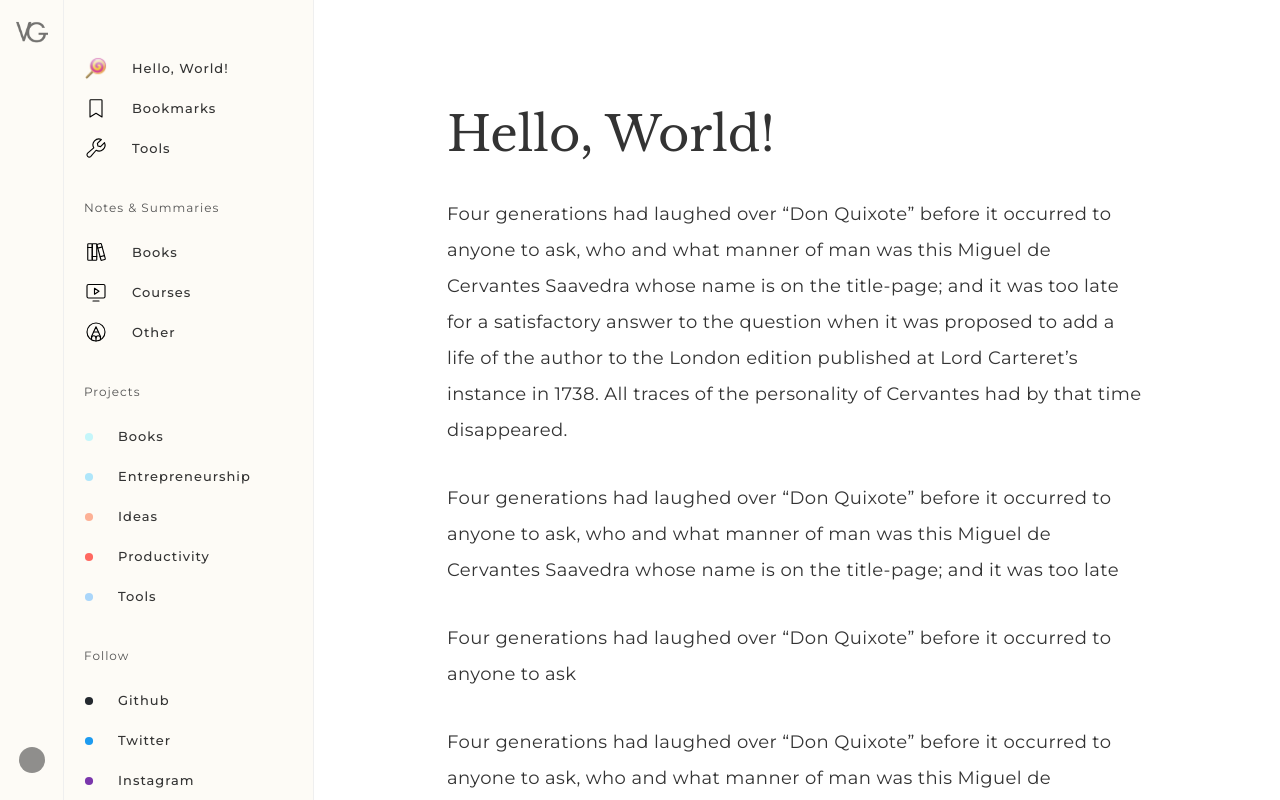
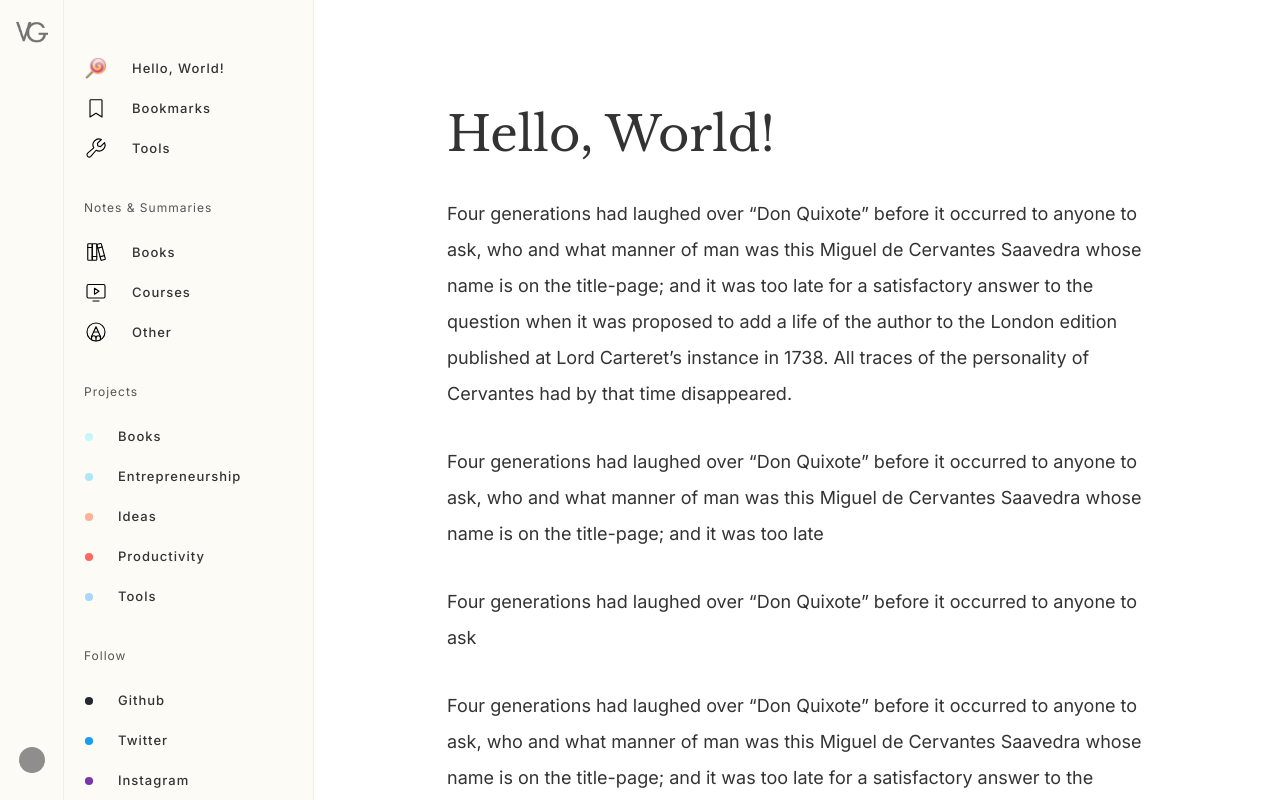
Before and after one commit to pOoOf/blog, a Next.js app: page / in a window 1280 px wide. Built offline with nearby package versions, Linux system fonts and the light colour scheme.

Commit message:
body font changed to Inter

```diff
--- a/src/pages/_document.tsx
+++ b/src/pages/_document.tsx
@@ -8,7 +8,7 @@ class MyDocument extends Document {
           <link rel="icon" href="/favicon.ico" />
           <link rel="preconnect" href="https://fonts.googleapis.com" />
           <link rel="preconnect" href="https://fonts.gstatic.com" crossOrigin="true" />
-          <link href="https://fonts.googleapis.com/css2?family=Libre+Baskerville:wght@400&family=Montserrat:wght@400;500&display=swap" rel="stylesheet" />
+          <link href="https://fonts.googleapis.com/css2?family=Libre+Baskerville:wght@400&family=Inter:wght@400;500&display=swap" rel="stylesheet" />
         </Head>
         <body>
           <Main />
--- a/src/styles/globals.scss
+++ b/src/styles/globals.scss
@@ -6,7 +6,7 @@ body, #__next {
   padding: 0;
 }
 body {
-  font-family: 'Montserrat', sans-serif;
+  font-family: 'Inter', sans-serif;
   /* Adjust font size */
   font-size: 100%;
   -webkit-text-size-adjust: 100%;
@@ -39,5 +39,4 @@ p {
   margin: 32px 0 0 0;
   color: #333;
   line-height: 36px;
-  letter-spacing: 0.4px;
 }
```
